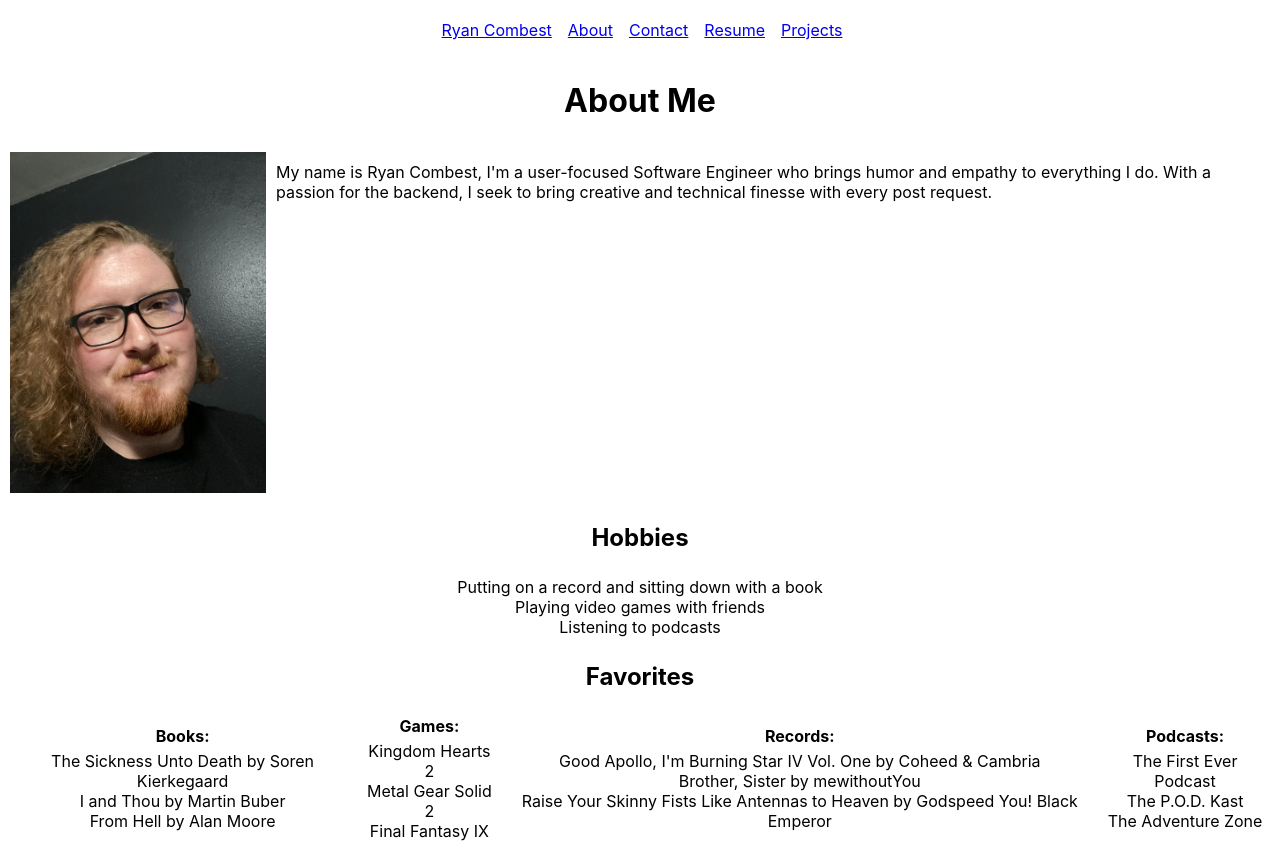
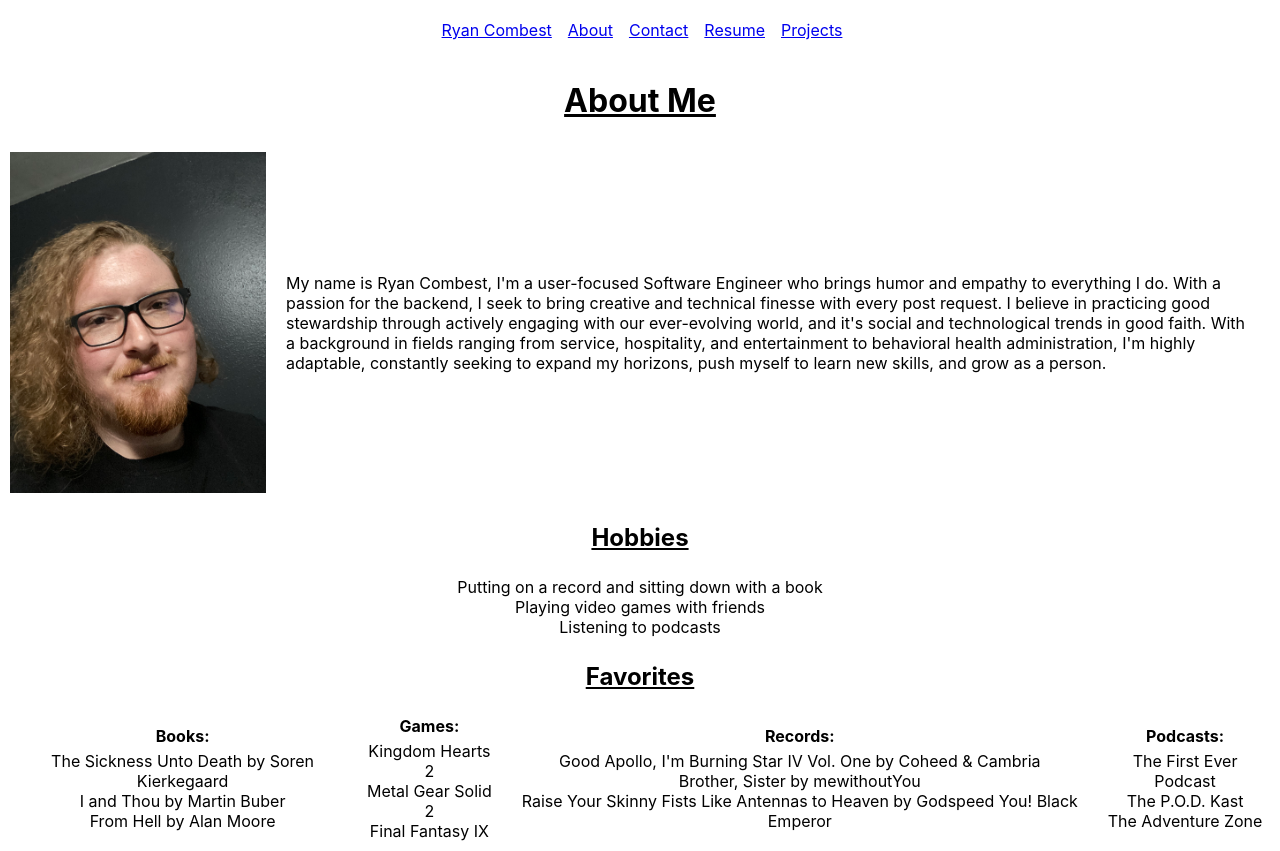
Before and after one commit to Rcombest/react-portfolio, a React (Create React App) app: page /about in a window 1280 px wide. Built offline with nearby package versions, Linux system fonts and the light colour scheme.

Commit message:
styles about me page

```diff
--- a/src/pages/About.jsx
+++ b/src/pages/About.jsx
@@ -7,7 +7,7 @@ function About() {
         <h1>About Me</h1>
         <img src="/AboutPic.jpeg" alt="Ryan Combest" className={styles.abtimg} />
           <div className={styles.offset}>
-            <p>My name is Ryan Combest, I'm a user-focused Software Engineer who brings humor and empathy to everything I do. With a passion for the backend, I seek to bring creative and technical finesse with every post request.</p>
+            <p>My name is Ryan Combest, I'm a user-focused Software Engineer who brings humor and empathy to everything I do. With a passion for the backend, I seek to bring creative and technical finesse with every post request. I believe in practicing good stewardship through actively engaging with our ever-evolving world, and it's social and technological trends in good faith. With a background in fields ranging from service, hospitality, and entertainment to behavioral health administration, I'm highly adaptable, constantly seeking to expand my horizons, push myself to learn new skills, and grow as a person.</p>
           </div>
       </div>
       <div>
--- a/src/pages/About.module.css
+++ b/src/pages/About.module.css
@@ -9,7 +9,12 @@
 }
 
 h1 {
+  text-decoration: underline;
   grid-area: h1;
+}
+
+h2 {
+  text-decoration: underline;
 }
 
 .abtimg {
@@ -19,7 +24,7 @@ h1 {
 }
 
 .offset{
-  display: block;
+  display: contents;
   margin: 10px;
 }
 
@@ -29,7 +34,7 @@ p {
   justify-content: center;
   flex-direction: row;
   text-align: left;
-  margin: 10px;
+  margin: 30px;
   grid-area: p;
 }
 
```
